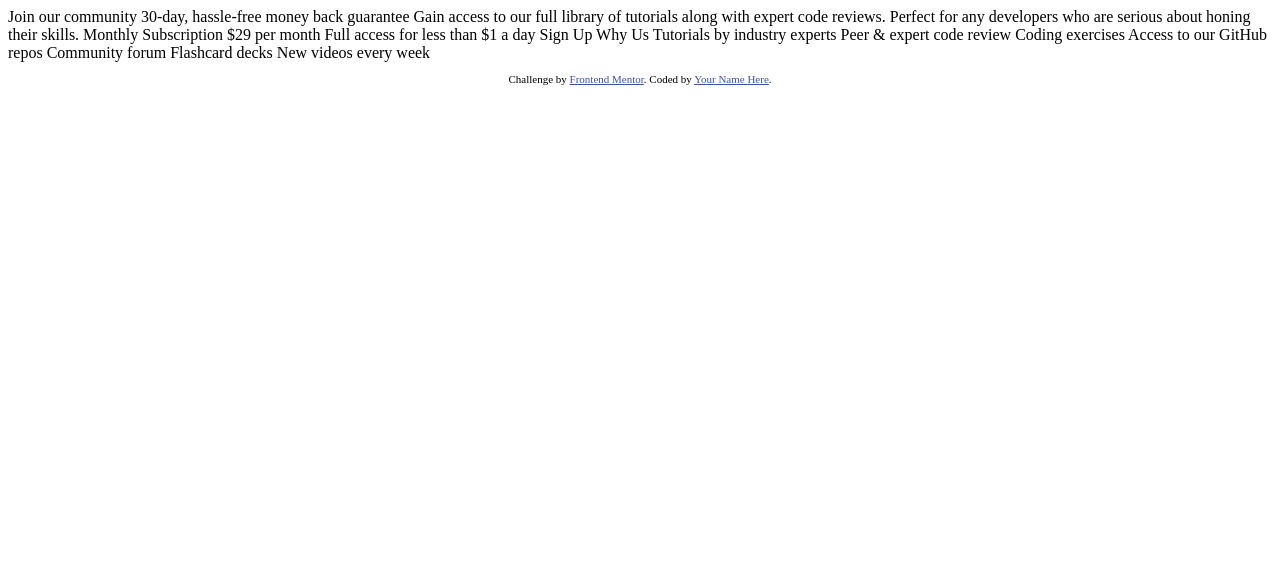
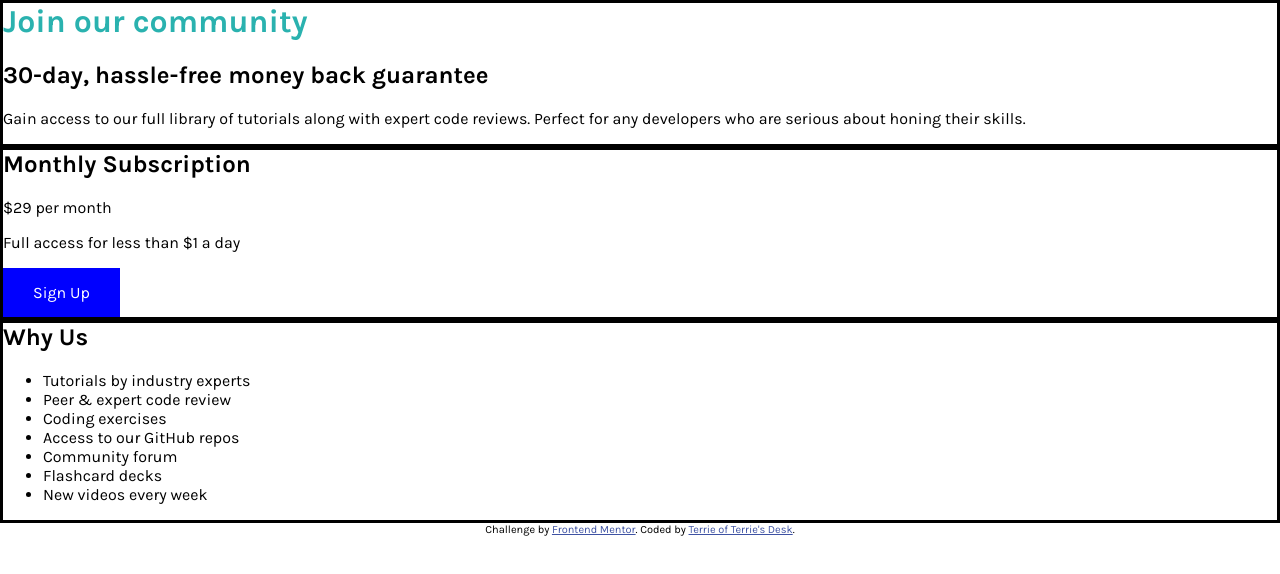
Before and after one commit to TerriesDesk/Frontend-Mentor-single-price-grid, a plain HTML site: page index.html in a window 1280 px wide. Drawn offline with Linux system fonts and the light colour scheme.

Commit message:
Initial setup

```diff
--- /dev/null
+++ b/css/style.css
@@ -0,0 +1,38 @@
+body {
+  margin: 0;
+  font-size: 16px;
+  font-family: 'Karla', sans-serif;
+}
+
+div {
+  border: 3px solid #000;
+}
+
+/* Typography */
+
+h1, h2, h3,p, a, li {
+  margin-top: 0;
+}
+
+h1 {
+  font-size: 2rem;
+  color: hsl(179,62%,43%);
+  font-weight: 700;
+}
+
+.btn {
+  display: inline-block;
+  background-color: blue;
+  color: white;
+  padding: 15px 30px;
+  text-decoration: none;
+}
+.btn:hover {
+  background:orange;
+}
+
+
+
+
+.attribution { font-size: 11px; text-align: center; }
+.attribution a { color: hsl(228, 45%, 44%); }
--- a/index.html
+++ b/index.html
@@ -6,44 +6,49 @@
 
   <link rel="icon" type="image/png" sizes="32x32" href="./images/favicon-32x32.png">
 
+  <link rel="stylesheet" href="css/style.css">
+
+  <link href="https://fonts.googleapis.com/css?family=Karla:400,700&display=swap" rel="stylesheet">
+
   <title>Frontend Mentor | Single Price Grid Component</title>
+</head>
 
-  <!-- Feel free to remove these styles or customise in your own stylesheet 👍 -->
-  <style>
-    .attribution { font-size: 11px; text-align: center; }
-    .attribution a { color: hsl(228, 45%, 44%); }
-  </style>
-</head>
 <body>
-  Join our community
-
-  30-day, hassle-free money back guarantee
-
-  Gain access to our full library of tutorials along with expert code reviews.
-  Perfect for any developers who are serious about honing their skills.
-
-  Monthly Subscription
-
-  &dollar;29 per month
-
-  Full access for less than &dollar;1 a day
-
-  Sign Up
-
-  Why Us
-
-  Tutorials by industry experts
-  Peer &amp; expert code review
-  Coding exercises
-  Access to our GitHub repos
-  Community forum
-  Flashcard decks
-  New videos every week
+  <div class="top">
+    <h1>Join our community</h1>
+    <h2>30-day, hassle-free money back guarantee</h2>
+    <p>
+      Gain access to our full library of tutorials along with expert code reviews.
+      Perfect for any developers who are serious about honing their skills.
+    </p>
+  </div>
+  <div class="middle">
+    <h2>Monthly Subscription</h2>
+    <p>
+      <span class="big">&dollar;29</span> per month
+    </p>
+    <p>
+      Full access for less than &dollar;1 a day
+    </p>
+    <a href="#" class="btn"</a>Sign Up</a>
+  </div>
+  <div class="bottom">
+    <h2>Why Us</h2>
+    <ul>
+      <li>Tutorials by industry experts</li>
+      <li>Peer &amp; expert code review</li>
+      <li>Coding exercises</li>
+      <li>Access to our GitHub repos</li>
+      <li>Community forum</li>
+      <li>Flashcard decks</li>
+      <li>New videos every week</li>
+    </ul>
+  </div>
 
   <footer>
     <p class="attribution">
       Challenge by <a href="https://www.frontendmentor.io?ref=challenge" target="_blank">Frontend Mentor</a>.
-      Coded by <a href="#">Your Name Here</a>.
+      Coded by <a href="#">Terrie of Terrie's Desk</a>.
     </p>
   </footer>
 </body>
```
